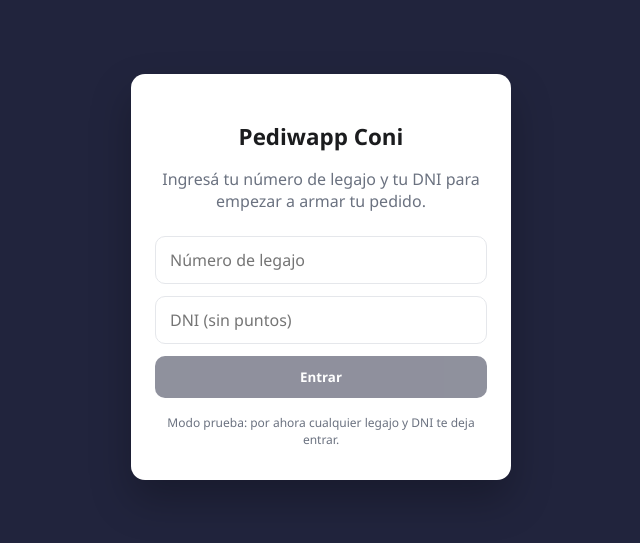
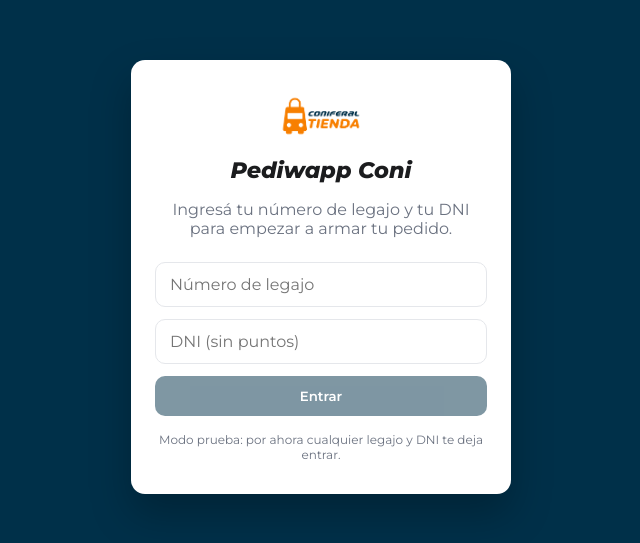
Before and after one commit to franGiannico/pediwapp, a React (Vite) app: page / in a window 1280 px wide. Shown: the part 123-666 px from the top of the page, without its empty margins (319-959 px from the left). Built offline with nearby package versions, Linux system fonts and the light colour scheme; no server answers.

Commit message:
Aplicar estetica institucional Coniferal Tienda (colores, tipografia y logo)

```diff
--- a/index.html
+++ b/index.html
@@ -3,7 +3,13 @@
   <head>
     <meta charset="UTF-8" />
     <meta name="viewport" content="width=device-width, initial-scale=1.0" />
-    <title>Pedidos internos Coniferal</title>
+    <title>Pediwapp Coni</title>
+    <link rel="preconnect" href="https://fonts.googleapis.com" />
+    <link rel="preconnect" href="https://fonts.gstatic.com" crossorigin />
+    <link
+      href="https://fonts.googleapis.com/css2?family=Montserrat:ital,wght@0,400;0,500;0,600;0,700;0,800;0,900;1,700;1,800;1,900&display=swap"
+      rel="stylesheet"
+    />
   </head>
   <body>
     <div id="root"></div>
--- a/src/components/Header.jsx
+++ b/src/components/Header.jsx
@@ -2,6 +2,7 @@ import { useEffect, useRef, useState } from 'react';
 import { useNavigate } from 'react-router-dom';
 import { useEmployee } from '../context/EmployeeContext.jsx';
 import { useCart } from '../context/CartContext.jsx';
+import coniferalLogo from '../assets/coniferal-tienda-logo.png';
 
 export default function Header({ search, onSearchChange }) {
   const { employee, logout } = useEmployee();
@@ -26,7 +27,9 @@ export default function Header({ search, onSearchChange }) {
   return (
     <header className="app-header">
       <div className="app-header-top">
-        <div className="brand">Coniferal</div>
+        <div className="brand-logo">
+          <img src={coniferalLogo} alt="Coniferal Tienda" />
+        </div>
         <button type="button" className="employee-badge" onClick={logout} title="Cambiar de empleado">
           {employee?.name}
         </button>
--- a/src/index.css
+++ b/src/index.css
@@ -1,15 +1,18 @@
 :root {
+  /* Paleta institucional Coniferal Tienda (Manual de Identidad Visual, p.12) */
   --bg: #f4f5f7;
   --surface: #ffffff;
-  --header-bg: #21243d;
+  --header-bg: #003049;
   --header-text: #ffffff;
-  --accent: #ff5a5f;
+  --accent: #f77f00;
+  --accent-rgb: 247, 127, 0;
   --whatsapp: #25d366;
   --whatsapp-dark: #1eab54;
   --text: #1b1c1e;
   --text-muted: #6b7280;
   --border: #e5e7eb;
   --radius: 14px;
+  --font-headline: 'Montserrat', 'Segoe UI', Roboto, Helvetica, Arial, sans-serif;
 }
 
 * {
@@ -24,9 +27,23 @@ body,
 
 body {
   margin: 0;
-  font-family: 'Segoe UI', Roboto, Helvetica, Arial, sans-serif;
+  font-family: 'Montserrat', 'Segoe UI', Roboto, Helvetica, Arial, sans-serif;
   background: var(--bg);
   color: var(--text);
+}
+
+/* Titulares con la tipografía corporativa (Montserrat ExtraBold Italic),
+   según el manual de marca de Coniferal Tienda. */
+h1,
+h2,
+.login-card h1,
+.detail-info h1,
+.checkout-header h1,
+.shipping-section h2,
+.financing-section h2 {
+  font-family: var(--font-headline);
+  font-weight: 800;
+  font-style: italic;
 }
 
 button {
@@ -75,6 +92,13 @@ select {
   max-width: 380px;
   text-align: center;
   box-shadow: 0 20px 40px rgba(0, 0, 0, 0.25);
+}
+
+.login-logo {
+  display: block;
+  height: 48px;
+  width: auto;
+  margin: 0 auto 16px;
 }
 
 .login-card h1 {
@@ -140,6 +164,24 @@ select {
   letter-spacing: 0.02em;
 }
 
+/* Logo oficial de Coniferal Tienda: el manual de marca pide que se vea
+   siempre sobre fondo blanco, así que lo envolvemos en una placa blanca
+   redondeada en vez de ponerlo directo sobre el header oscuro. */
+.brand-logo {
+  display: flex;
+  align-items: center;
+  background: #ffffff;
+  border-radius: 10px;
+  padding: 6px 10px;
+  box-shadow: 0 2px 6px rgba(0, 0, 0, 0.15);
+}
+
+.brand-logo img {
+  display: block;
+  height: 28px;
+  width: auto;
+}
+
 .employee-badge {
   background: rgba(255, 255, 255, 0.12);
   color: var(--header-text);
@@ -168,7 +210,7 @@ select {
   display: flex;
   align-items: center;
   justify-content: center;
-  box-shadow: 0 10px 25px rgba(255, 90, 95, 0.45);
+  box-shadow: 0 10px 25px rgba(var(--accent-rgb), 0.45);
   z-index: 20;
 }
 
--- a/src/pages/Login.jsx
+++ b/src/pages/Login.jsx
@@ -1,6 +1,7 @@
 import { useState } from 'react';
 import { useNavigate } from 'react-router-dom';
 import { useEmployee } from '../context/EmployeeContext.jsx';
+import coniferalLogo from '../assets/coniferal-tienda-logo.png';
 
 export default function Login() {
   const [legajo, setLegajo] = useState('');
@@ -25,6 +26,7 @@ export default function Login() {
   return (
     <div className="login-screen">
       <div className="login-card">
+        <img className="login-logo" src={coniferalLogo} alt="Coniferal Tienda" />
         <h1>Pediwapp Coni</h1>
         <p>Ingresá tu número de legajo y tu DNI para empezar a armar tu pedido.</p>
 
```
Also changed, not shown: src/assets/coniferal-tienda-logo.png (added).
